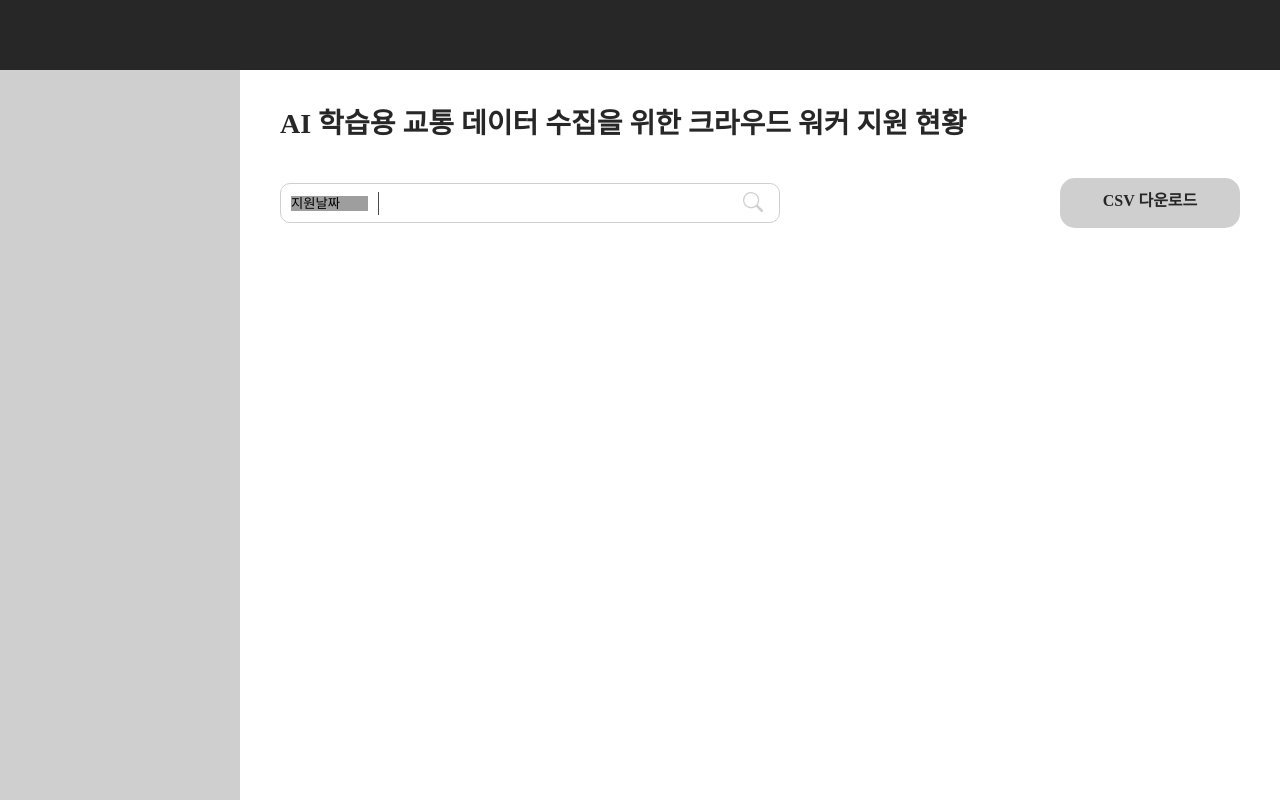
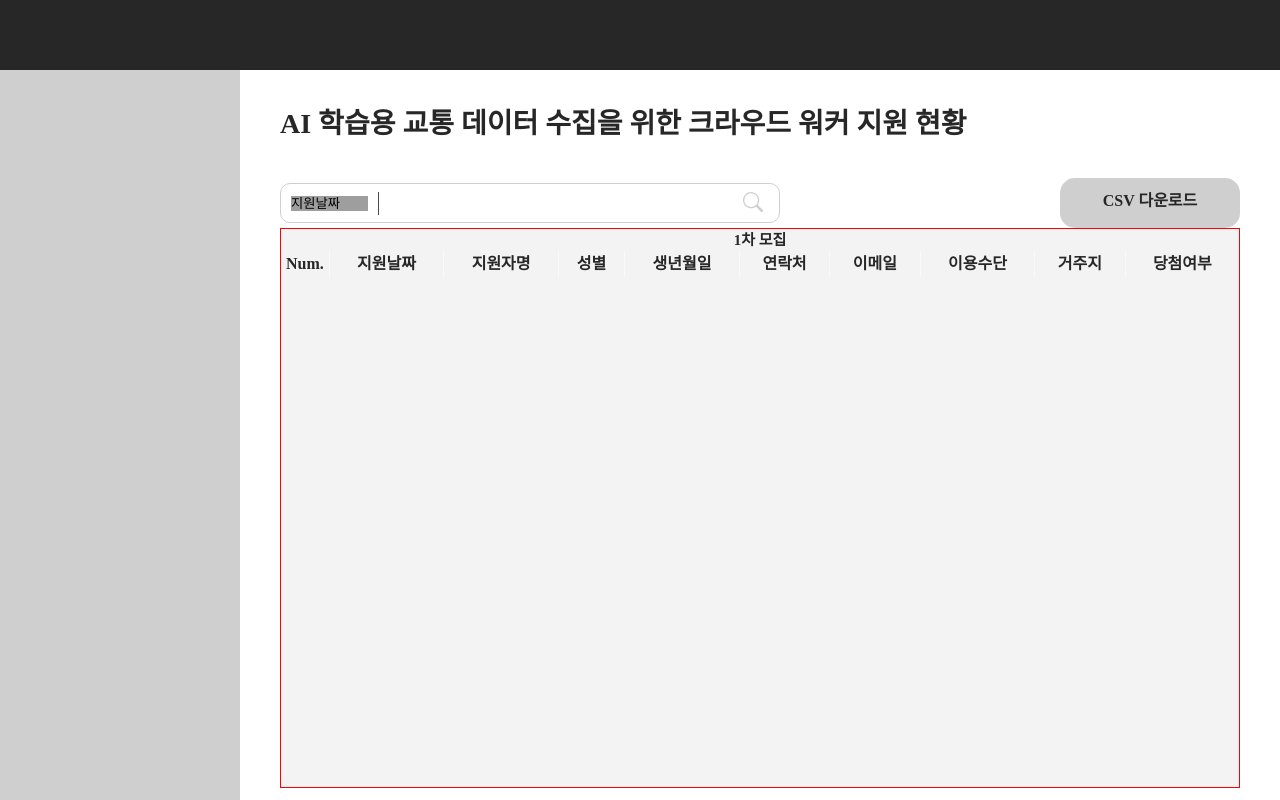
Before and after one commit to wanted-group-4/wanted-group-4-snplab, a React (Create React App) app: page /admin in a window 1280 px wide. Built offline with nearby package versions, Linux system fonts and the light colour scheme; grey boxes are pictures that could not be loaded.

Commit message:
feat: admin 페이지 데이터 테이블로 보여주기 (#16)
* feat: applicant 컴포넌트 admin 페이지에 연결
* feat: 데이터 table로 보여주기 (#7)
* feat: 데이터를 모집 순서에 따라 분류 (#7)
* refactor: table 컴포넌트에 row 컴포넌트 추가

```diff
--- /dev/null
+++ b/src/components/applicant/ApplicantContainer.tsx
@@ -0,0 +1,53 @@
+import React from 'react';
+import styled from 'styled-components';
+import axios from 'axios';
+
+import ApplicantList from '@components/applicant/ApplicantList';
+
+function ApplicantConainer() {
+  const [userList, setUserList] = React.useState([]);
+  const [keyList, setKeyList] = React.useState<Array<string>>([]);
+  const [filterUserList, setFilterUserList] = React.useState([]);
+
+  React.useEffect(() => {
+    async function getUserData() {
+      try {
+        const userData = await axios.get(`/db.json`);
+        setUserList(userData.data.users);
+        const keyData = Object.keys(userData.data.users[0]);
+        setKeyList(keyData);
+      } catch (error) {
+        console.log(error);
+      }
+    }
+    getUserData();
+  }, []);
+
+  const userListFilter = () => {
+    return setFilterUserList(userList);
+  };
+
+  return (
+    <ApplicantWrapper>
+      <ApplicantOrder onClick={userListFilter}>1차 모집</ApplicantOrder>
+      <ApplicantList userList={filterUserList} keyList={keyList} />
+    </ApplicantWrapper>
+  );
+}
+
+const ApplicantWrapper = styled.div`
+  width: 100%;
+  height: 70vh;
+  background: #f3f3f3;
+  border: 1px solid red;
+`;
+
+const ApplicantOrder = styled.div`
+  text-align: center;
+  font-weight: 700;
+  font-size: 15px;
+  line-height: 22px;
+  cursor: pointer;
+`;
+
+export default ApplicantConainer;
--- /dev/null
+++ b/src/components/applicant/ApplicantList.tsx
@@ -0,0 +1,78 @@
+import React from 'react';
+import styled from 'styled-components';
+
+import { IUser } from '@type/models/user';
+import ApplicantTableRow from '@src/components/applicant/ApplicantTableRow';
+
+interface IApplicantList {
+  userList: IUser[];
+  keyList: string[];
+}
+
+interface IUserObject {
+  [key: string]: any;
+}
+
+function ApplicantList({ userList, keyList }: IApplicantList) {
+  const titleList: string[] = [
+    'Num.',
+    '지원날짜',
+    '지원자명',
+    '성별',
+    '생년월일',
+    '연락처',
+    '이메일',
+    '이용수단',
+    '거주지',
+    '당첨여부',
+  ];
+
+  return (
+    <ListTable>
+      <ListTableHead>
+        <ListTableHeadTR>
+          {titleList.map((item, index) => (
+            <ListTableTH key={index}>{item}</ListTableTH>
+          ))}
+        </ListTableHeadTR>
+      </ListTableHead>
+      {userList.map((user: IUserObject, index: number) => (
+        <ApplicantTableRow key={index} user={user} />
+      ))}
+    </ListTable>
+  );
+}
+
+const ListTable = styled.table`
+  width: 100%;
+  border-collapse: collapse;
+  text-align: center;
+  border-radius: 5px;
+  overflow: hidden;
+`;
+
+const ListTableHead = styled.thead`
+  position: sticky;
+  font-weight: 600;
+  z-index: 100;
+`;
+
+const ListTableHeadTR = styled.tr`
+  background: #f3f3f3;
+`;
+
+const ListTableTH = styled.th`
+  padding: 5px;
+  text-transform: capitalize;
+
+  :not(:last-of-type) {
+    border-right: 1px solid ${({ theme }) => theme.color.grey_01};
+  }
+
+  :first-of-type {
+    width: 1%;
+    white-space: nowrap;
+  }
+`;
+
+export default ApplicantList;
--- /dev/null
+++ b/src/components/applicant/ApplicantTableRow.tsx
@@ -0,0 +1,56 @@
+import React from 'react';
+import axios from 'axios';
+import styled from 'styled-components';
+
+interface ApplicantTableTRProps {
+  [key: string]: any;
+}
+
+function ApplicantTableRow({ user }: any) {
+  const tableRowRef = React.useRef<any>();
+
+  const handleWinStatus = (e: React.ChangeEvent<HTMLInputElement>) => {
+    console.log(tableRowRef.current.outerText);
+    console.log(e.target.checked);
+    // axios
+    //   .patch(`/db.json?users/${1}`, {
+    //     win: e.target.checked,
+    //   })
+    //   .then(response => {
+    //     console.log(response);
+    //   })
+    //   .catch(error => {
+    //     console.log(error);
+    //   });
+  };
+
+  return (
+    <ListTableBody ref={tableRowRef}>
+      <ListTableTR>
+        <ListTableTD>{user.id}</ListTableTD>
+        <ListTableTD>{user.date}</ListTableTD>
+        <ListTableTD>{user.name}</ListTableTD>
+        <ListTableTD>{user.sex}</ListTableTD>
+        <ListTableTD>{user.birth}</ListTableTD>
+        <ListTableTD>{user.phone}</ListTableTD>
+        <ListTableTD>{user.email}</ListTableTD>
+        <ListTableTD>{user.transportation}</ListTableTD>
+        <ListTableTD>{user.region}</ListTableTD>
+        <ListTableTD>
+          {user.win ? (
+            <input type="checkbox" defaultChecked onChange={handleWinStatus} />
+          ) : (
+            <input type="checkbox" onChange={handleWinStatus} />
+          )}
+        </ListTableTD>
+      </ListTableTR>
+    </ListTableBody>
+  );
+}
+
+const ListTableBody = styled.tbody``;
+const ListTableTR = styled.tr``;
+const ListTableTD = styled.td`
+  padding: 2px;
+`;
+export default ApplicantTableRow;
--- /dev/null
+++ b/src/components/applicant/index.ts
@@ -0,0 +1,2 @@
+export { default as ApplcantContainer } from './ApplicantContainer';
+export { default as ApplicantList } from './ApplicantList';
--- a/src/pages/Admin.tsx
+++ b/src/pages/Admin.tsx
@@ -4,8 +4,11 @@ import styled from 'styled-components';
 import Search from '@src/components/admin/search/Search';
 import Download from '@src/components/admin/Download';
 
+import ApplicantContainer from '@src/components/applicant/ApplicantContainer';
+
 export default function Admin() {
   return (
+    <>
       <AdminContainer>
         <Title>AI 학습용 교통 데이터 수집을 위한 크라우드 워커 지원 현황</Title>
         <Wrap>
@@ -13,6 +16,8 @@ export default function Admin() {
           <Download />
         </Wrap>
       </AdminContainer>
+      <ApplicantContainer />
+    </>
   );
 }
 
```
Lines whose indentation alone changed are shown as unchanged.
